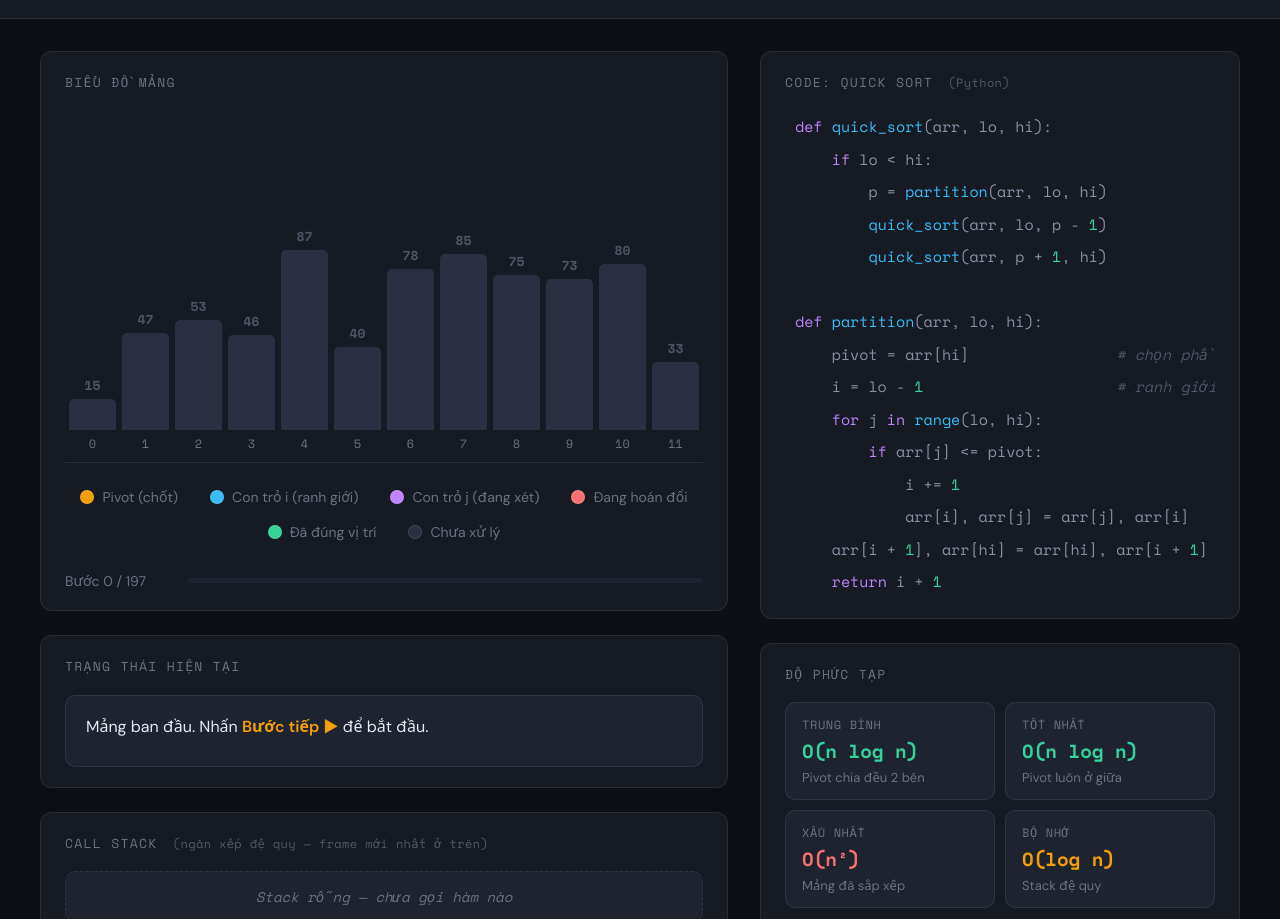
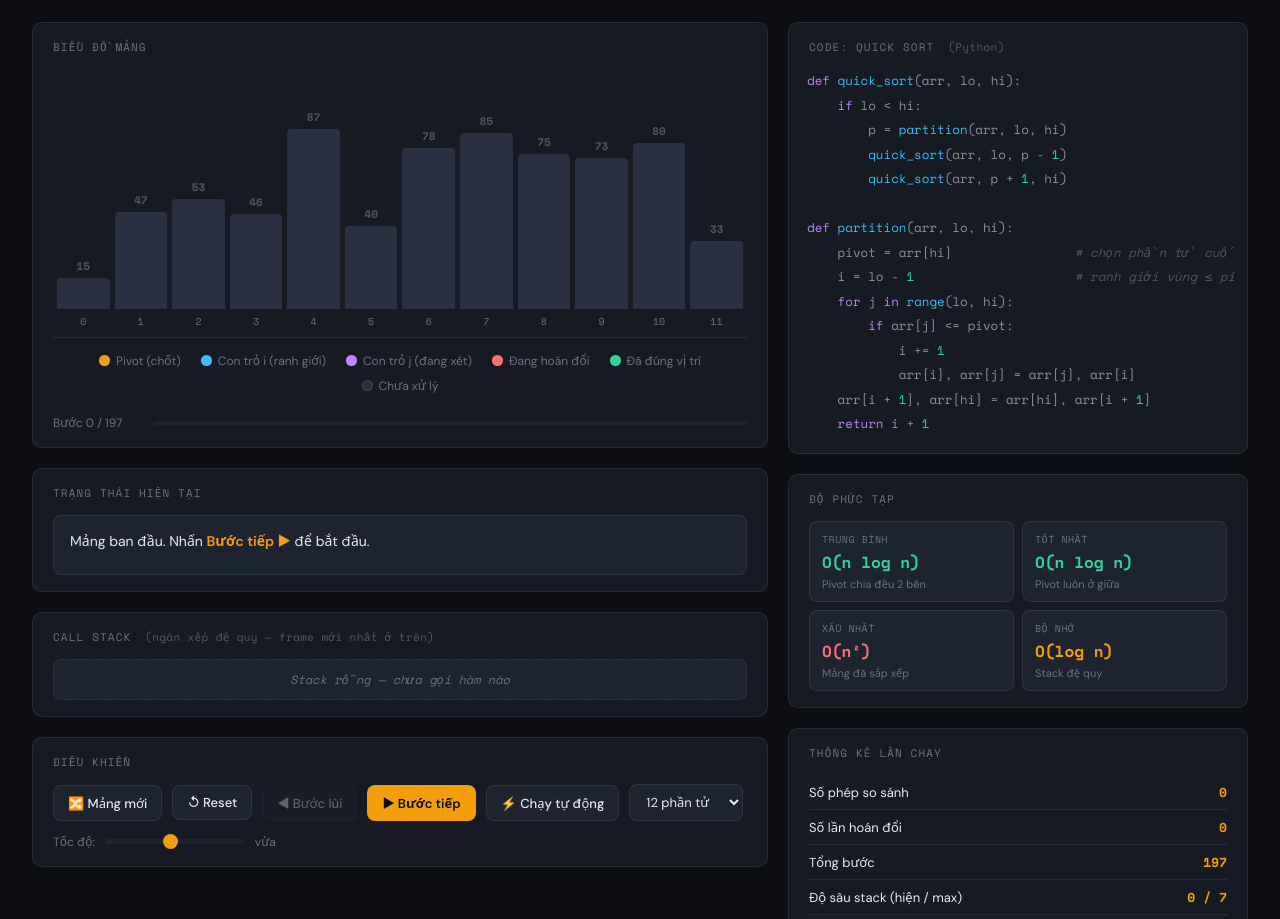
Before and after one commit to MinhAnh-IT/sort, a website: page index.html in a window 1280 px wide. Shown: the part 76-995 px from the top of the page. Drawn offline with nearby package versions, Linux system fonts and the light colour scheme.

Commit message:
ake improve

```diff
--- a/index.html
+++ b/index.html
@@ -52,9 +52,8 @@
           <div class="legend-item"><div class="dot" style="background:var(--default-bar)"></div>Chưa xử lý</div>
         </div>
       </div>
-      <div style="height: 30px;"></div>
       <div class="progress-wrap">
-        <span id="step-count" style="min-width:110px">Bước 0 / 0</span>
+        <span id="step-count" style="min-width:90px">Bước 0 / 0</span>
         <div class="progress-bar"><div class="progress-fill" id="prog" style="width:0%"></div></div>
       </div>
     </div>
--- a/script.js
+++ b/script.js
@@ -38,6 +38,7 @@ function randArr(n) {
   }
   return a;
 }
+
 
 function generateSteps(input) {
   const a = [...input];
--- a/styles.css
+++ b/styles.css
@@ -34,42 +34,42 @@ body {
 
 /* ── Header ── */
 header {
-  padding: 1.5rem 2.5rem;
+  padding: 1rem 2rem;
   border-bottom: 1px solid var(--border);
   display: flex;
   align-items: center;
-  gap: 1.25rem;
+  gap: 1rem;
   background: var(--surface);
 }
 .logo {
-  width: 44px; height: 44px;
+  width: 36px; height: 36px;
   background: var(--pivot);
-  border-radius: 10px;
+  border-radius: 8px;
   display: flex; align-items: center; justify-content: center;
   font-family: var(--mono);
   font-weight: 700;
-  font-size: 17px;
+  font-size: 14px;
   color: #0d0f14;
   flex-shrink: 0;
 }
 header h1 {
-  font-size: 1.25rem;
+  font-size: 1.05rem;
   font-weight: 600;
   letter-spacing: 0.01em;
 }
 header p {
-  font-size: 0.9rem;
+  font-size: 0.8rem;
   color: var(--muted);
   margin-top: 2px;
 }
 .tag {
   margin-left: auto;
-  font-size: 13px;
+  font-size: 11px;
   font-family: var(--mono);
   color: var(--pivot);
   background: var(--pivot-bg);
   border: 1px solid rgba(245, 158, 11, 0.3);
-  padding: 5px 14px;
+  padding: 3px 10px;
   border-radius: 99px;
 }
 
@@ -77,52 +77,52 @@ header p {
 main {
   flex: 1;
   display: grid;
-  grid-template-columns: 1fr 480px;
-  max-width: 1800px;
+  grid-template-columns: 1fr 460px;
+  max-width: 1400px;
   width: 100%;
   margin: 0 auto;
-  padding: 2rem 2.5rem;
-  gap: 2rem;
+  padding: 1.5rem 2rem;
+  gap: 1.25rem;
 }
 
-@media (max-width: 1200px) {
+@media (max-width: 1180px) {
   main {
     grid-template-columns: 1fr;
-    padding: 1.5rem;
-    gap: 1.5rem;
+    padding: 1.25rem;
+    gap: 1.25rem;
   }
 }
 
 @media (max-width: 768px) {
   main { padding: 1rem; }
-  header { padding: 1rem; }
+  header { padding: 0.875rem 1rem; }
 }
 
 /* ── Viz Panel ── */
 .viz-panel {
   display: flex;
   flex-direction: column;
-  gap: 1.5rem;
+  gap: 1.25rem;
   min-width: 0;
 }
 
 .panel {
   background: var(--surface);
   border: 1px solid var(--border);
-  border-radius: 12px;
-  padding: 1.25rem 1.5rem;
+  border-radius: 10px;
+  padding: 1rem 1.25rem;
 }
 
 .panel-title {
-  font-size: 13px;
+  font-size: 11px;
   font-family: var(--mono);
   color: var(--muted);
   letter-spacing: 0.1em;
   text-transform: uppercase;
-  margin-bottom: 1.15rem;
+  margin-bottom: 0.875rem;
 }
 .panel-sub {
-  font-size: 12px;
+  font-size: 11px;
   letter-spacing: 0.03em;
   text-transform: none;
   color: var(--muted);
@@ -134,26 +134,26 @@ main {
 .call-stack {
   display: flex;
   flex-direction: column;
-  gap: 6px;
+  gap: 5px;
 }
 .stack-empty {
   font-family: var(--mono);
-  font-size: 14px;
+  font-size: 12px;
   color: var(--muted);
-  padding: 14px 16px;
+  padding: 11px 14px;
   background: var(--surface2);
   border: 1px dashed var(--border);
-  border-radius: 10px;
+  border-radius: 8px;
   text-align: center;
   font-style: italic;
 }
 .frame {
   font-family: var(--mono);
-  font-size: 15px;
-  padding: 11px 16px;
+  font-size: 13px;
+  padding: 9px 14px;
   background: var(--surface2);
   border: 1px solid var(--border);
-  border-radius: 8px;
+  border-radius: 7px;
   color: var(--muted);
   display: flex;
   align-items: center;
@@ -178,7 +178,7 @@ main {
   font-weight: 700;
 }
 .frame-note {
-  font-size: 13px;
+  font-size: 12px;
   color: var(--pivot);
   font-weight: 400;
   font-style: italic;
@@ -186,7 +186,7 @@ main {
 .stack-base {
   text-align: center;
   font-family: var(--mono);
-  font-size: 12px;
+  font-size: 11px;
   color: var(--muted);
   margin-top: 4px;
   letter-spacing: 0.05em;
@@ -196,25 +196,25 @@ main {
 #bar-container {
   display: flex;
   align-items: flex-end;
-  gap: 6px;
-  height: 320px;
-  padding: 80px 4px 0;
+  gap: 5px;
+  height: 240px;
+  padding: 64px 4px 0;
   position: relative;
 }
 
 .bar {
   flex: 1;
-  border-radius: 5px 5px 0 0;
+  border-radius: 4px 4px 0 0;
   position: relative;
   transition: height 0.25s cubic-bezier(.4, 0, .2, 1), background 0.2s;
   min-width: 0;
 }
 .bar-val {
   position: absolute;
-  top: -24px;
+  top: -20px;
   left: 50%;
   transform: translateX(-50%);
-  font-size: 13px;
+  font-size: 11px;
   font-family: var(--mono);
   font-weight: 700;
   white-space: nowrap;
@@ -222,10 +222,10 @@ main {
 }
 .bar-idx {
   position: absolute;
-  bottom: -22px;
+  bottom: -20px;
   left: 50%;
   transform: translateX(-50%);
-  font-size: 12px;
+  font-size: 10px;
   color: var(--muted);
   font-family: var(--mono);
   white-space: nowrap;
@@ -234,7 +234,7 @@ main {
 /* ── Pointer markers (pivot / i / j) above bars ── */
 .bar-markers {
   position: absolute;
-  bottom: calc(100% + 26px);
+  bottom: calc(100% + 22px);
   left: 50%;
   transform: translateX(-50%);
   display: flex;
@@ -246,10 +246,10 @@ main {
 }
 .marker {
   font-family: var(--mono);
-  font-size: 11px;
+  font-size: 10px;
   font-weight: 700;
-  padding: 3px 7px;
-  border-radius: 5px;
+  padding: 2px 5px;
+  border-radius: 4px;
   white-space: nowrap;
   line-height: 1;
   border: 1.5px solid;
@@ -281,20 +281,20 @@ main {
 }
 
 @media (max-width: 500px) {
-  #bar-container { gap: 4px; height: 280px; padding-top: 80px; }
-  .bar-val, .bar-idx { font-size: 11px; }
-  .marker { font-size: 10px; padding: 2px 5px; }
+  #bar-container { gap: 3px; height: 210px; padding-top: 64px; }
+  .bar-val, .bar-idx { font-size: 10px; }
+  .marker { font-size: 9px; padding: 2px 4px; }
 }
 
 /* ── Step info ── */
 .step-box {
   background: var(--surface2);
   border: 1px solid var(--border);
-  border-radius: 10px;
-  padding: 1.1rem 1.25rem;
-  font-size: 16px;
-  line-height: 1.7;
-  min-height: 72px;
+  border-radius: 8px;
+  padding: 0.875rem 1rem;
+  font-size: 14px;
+  line-height: 1.65;
+  min-height: 60px;
   color: var(--text);
 }
 .step-box strong { color: var(--pivot); }
@@ -311,10 +311,10 @@ main {
 
 .btn {
   font-family: var(--sans);
-  font-size: 15px;
+  font-size: 13px;
   font-weight: 500;
-  padding: 10px 20px;
-  border-radius: 10px;
+  padding: 8px 14px;
+  border-radius: 8px;
   border: 1px solid var(--border);
   background: var(--surface2);
   color: var(--text);
@@ -332,9 +332,9 @@ main {
 
 select {
   font-family: var(--sans);
-  font-size: 15px;
-  padding: 10px 14px;
-  border-radius: 10px;
+  font-size: 13px;
+  padding: 8px 12px;
+  border-radius: 8px;
   border: 1px solid var(--border);
   background: var(--surface2);
   color: var(--text);
@@ -345,30 +345,30 @@ select:focus-visible { outline: 2px solid var(--pivot); outline-offset: 2px; }
 .speed-row {
   display: flex;
   align-items: center;
-  gap: 12px;
-  font-size: 14px;
+  gap: 10px;
+  font-size: 12px;
   color: var(--muted);
   margin-top: 6px;
 }
 input[type=range] {
   -webkit-appearance: none;
   appearance: none;
-  height: 6px;
+  height: 5px;
   background: var(--surface2);
   border-radius: 3px;
   outline: none;
-  width: 160px;
+  width: 140px;
 }
 input[type=range]::-webkit-slider-thumb {
   -webkit-appearance: none;
   appearance: none;
-  width: 18px; height: 18px;
+  width: 15px; height: 15px;
   background: var(--pivot);
   border-radius: 50%;
   cursor: pointer;
 }
 input[type=range]::-moz-range-thumb {
-  width: 18px; height: 18px;
+  width: 15px; height: 15px;
   background: var(--pivot);
   border-radius: 50%;
   cursor: pointer;
@@ -379,13 +379,14 @@ input[type=range]::-moz-range-thumb {
 .progress-wrap {
   display: flex;
   align-items: center;
-  gap: 12px;
-  font-size: 14px;
+  gap: 10px;
+  font-size: 12px;
   color: var(--muted);
+  margin-top: 1.25rem;
 }
 .progress-bar {
   flex: 1;
-  height: 5px;
+  height: 4px;
   background: var(--surface2);
   border-radius: 3px;
   overflow: hidden;
@@ -397,28 +398,28 @@ input[type=range]::-moz-range-thumb {
   transition: width 0.2s;
 }
 
-/* ── Legend ── */
+/* ── Legend (ngay dưới biểu đồ) ── */
 .legend-container {
-  margin-top: 2rem;
-  padding-top: 1.5rem;
+  margin-top: 1.75rem;
+  padding-top: 0.875rem;
   border-top: 1px solid var(--border);
 }
 .legend {
   display: flex;
   flex-wrap: wrap;
   justify-content: center;
-  gap: 1rem 2rem;
-  font-size: 14px;
+  gap: 0.5rem 1.25rem;
+  font-size: 12px;
 }
 .legend-item {
   display: flex;
   align-items: center;
-  gap: 8px;
+  gap: 6px;
   color: var(--muted);
 }
 .dot {
-  width: 14px;
-  height: 14px;
+  width: 11px;
+  height: 11px;
   border-radius: 99px;
   border: 1px solid rgba(255,255,255,0.1);
 }
@@ -427,22 +428,23 @@ input[type=range]::-moz-range-thumb {
 .right-panel {
   display: flex;
   flex-direction: column;
-  gap: 1.5rem;
+  gap: 1.25rem;
   min-width: 0;
 }
 
 /* ── Pseudocode ── */
 .pseudo-block {
   font-family: var(--mono);
-  font-size: 15px;
-  line-height: 1.9;
+  font-size: 12.5px;
+  line-height: 1.8;
   color: #8892a4;
   overflow-x: auto;
+  margin: 0 -0.5rem;
 }
 .pseudo-line {
   display: block;
-  padding: 2px 10px;
-  border-radius: 5px;
+  padding: 1px 6px;
+  border-radius: 4px;
   transition: background 0.2s, color 0.2s;
   white-space: pre;
 }
@@ -459,34 +461,34 @@ input[type=range]::-moz-range-thumb {
 .complexity-grid {
   display: grid;
   grid-template-columns: 1fr 1fr;
-  gap: 10px;
+  gap: 8px;
 }
 .cbox {
   background: var(--surface2);
   border: 1px solid var(--border);
-  border-radius: 10px;
-  padding: 13px 16px;
+  border-radius: 8px;
+  padding: 10px 12px;
 }
-.cbox-label { font-size: 12px; color: var(--muted); font-family: var(--mono); letter-spacing: 0.05em; }
+.cbox-label { font-size: 10px; color: var(--muted); font-family: var(--mono); letter-spacing: 0.05em; }
 .cbox-val {
-  font-size: 19px;
+  font-size: 16px;
   font-family: var(--mono);
   font-weight: 700;
-  margin-top: 4px;
+  margin-top: 3px;
 }
 .cbox-val.green { color: var(--sorted); }
 .cbox-val.amber { color: var(--pivot); }
 .cbox-val.red { color: var(--swap); }
-.cbox-sub { font-size: 13px; color: var(--muted); margin-top: 3px; }
+.cbox-sub { font-size: 11px; color: var(--muted); margin-top: 2px; }
 
 /* ── Stats ── */
 .stat-row {
   display: flex;
   justify-content: space-between;
   align-items: center;
-  padding: 9px 0;
+  padding: 7px 0;
   border-bottom: 1px solid var(--border);
-  font-size: 15px;
+  font-size: 13px;
 }
 .stat-row:last-child { border-bottom: none; }
 .stat-val { font-family: var(--mono); color: var(--pivot); font-weight: 700; }
@@ -494,8 +496,8 @@ input[type=range]::-moz-range-thumb {
 /* ── Footer ── */
 footer {
   text-align: center;
-  padding: 1.25rem;
-  font-size: 13px;
+  padding: 1rem;
+  font-size: 12px;
   color: var(--muted);
   border-top: 1px solid var(--border);
 }
```
